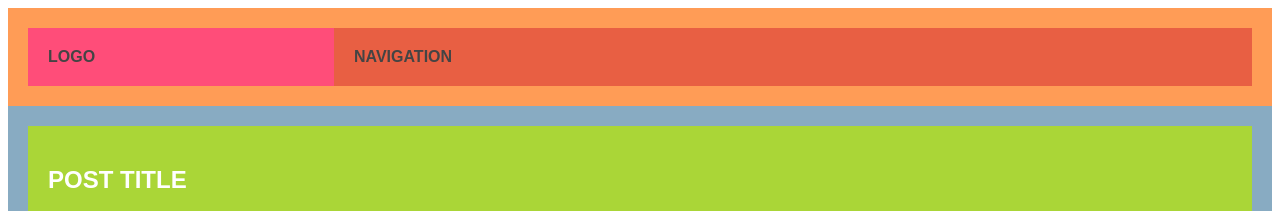
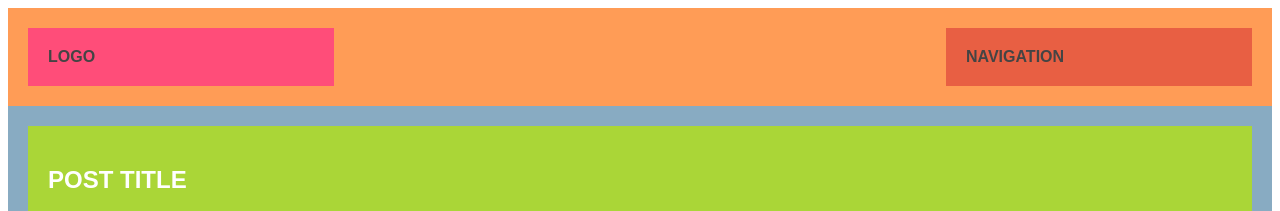
Before and after one commit to Stampy1824/exercises, a plain HTML site: page floats-front-end-master/example-11.html in a window 1280 px wide. Shown: the top 211 px of the page. Drawn offline with Linux system fonts and the light colour scheme.

Commit message:
floated nav in ex.11 to the right

```diff
--- a/floats-front-end-master/example-11.css
+++ b/floats-front-end-master/example-11.css
@@ -17,8 +17,8 @@
 	width: 25%;
 }
 .navigation{
-	float: left;
-	width: 75%;
+	float: right;
+	width: 25%;
 }
 .main-content:after {
 	clear: both;
```
